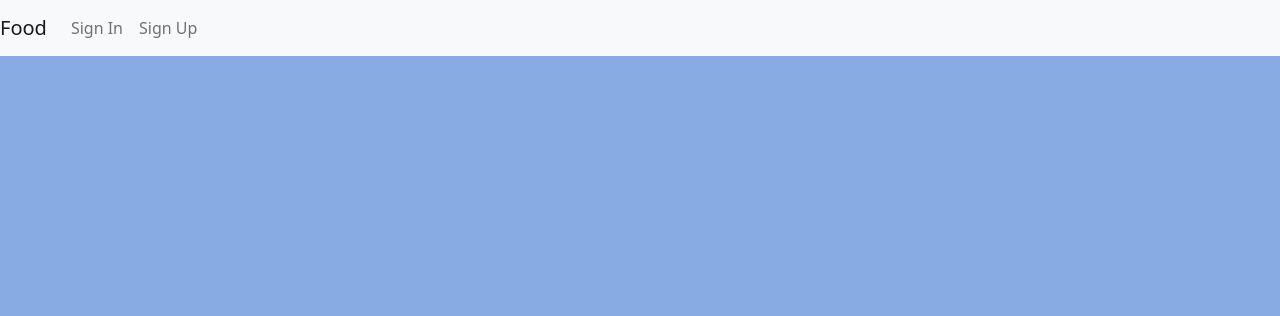
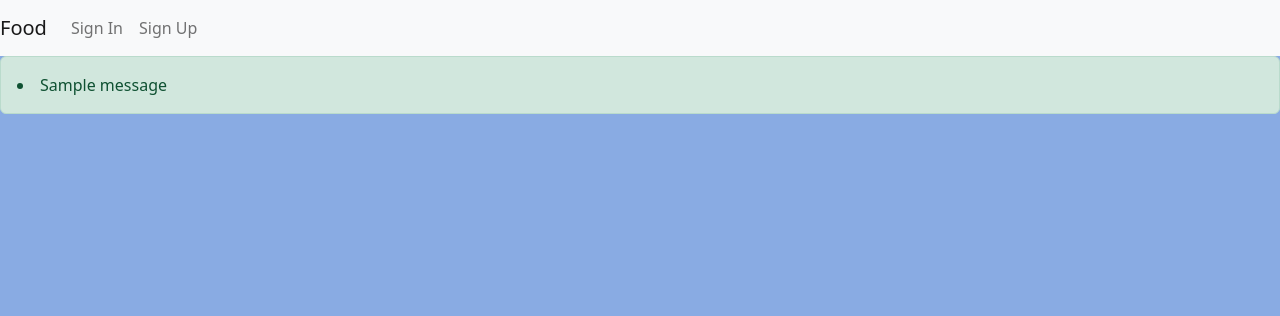
Before and after one commit to sanarkk/django-website, a Django app: page /auth/dashboard/ in a window 1280 px wide. Shown: the top 316 px of the page. Run offline with Django 4.2, Linux system fonts and the light colour scheme; tables that the repository leaves empty hold one stand-in row (values such as "Sample post"); one stand-in notice (Sample message) is shown; some libraries are stand-ins or nearby versions.

Commit message:
Developed messages after user auth.

```diff
--- a/core/settings/base.py
+++ b/core/settings/base.py
@@ -155,3 +155,5 @@ ACCOUNT_UNIQUE_EMAIL = True
 ACCOUNT_USERNAME_REQUIRED = False
 
 LOGIN_REDIRECT_URL = "/"
+
+MESSAGE_STORAGE = 'django.contrib.messages.storage.session.SessionStorage'
--- a/djangoauth/templates/main_page.html
+++ b/djangoauth/templates/main_page.html
@@ -41,6 +41,13 @@
         </ul>
       </div>
     </nav>
+    {% if messages %}
+<div class="alert alert-success">
+    {% for m in messages %}
+    <li {% if message.tags %} class="{{ message.tags }}"{% endif %}>{{ m }}</li>
+    {% endfor %}
+</div>
+{% endif %}
     {% block content %}
     {% endblock %}
     {% endblock %}
--- a/djangoauth/urls.py
+++ b/djangoauth/urls.py
@@ -1,11 +1,11 @@
 from django.urls import path, re_path
-from .views import DashboardView, CustomSignupView
+from .views import DashboardView, CustomSignupView, CustomLoginView
 from allauth.account import views
 
 
 urlpatterns = [
     path("dashboard/", DashboardView.as_view(), name="dashboard"),
-    path("login/", views.login, name="account_login"),
+    path("login/", CustomLoginView.as_view(), name="account_login"),
     path("logout/", views.logout, name="account_logout"),
     path("signup/", CustomSignupView.as_view(), name="account_signup"),
     path(
--- a/djangoauth/views.py
+++ b/djangoauth/views.py
@@ -1,8 +1,9 @@
-from allauth.account.views import SignupView
+from allauth.account.views import SignupView, LoginView
 from django.views.generic import TemplateView
 from braces.views import LoginRequiredMixin
-
+from django.contrib.messages.views import SuccessMessageMixin
 from .forms import CustomSignupForm
+from django.contrib import messages
 
 
 # Create your views here.
@@ -20,5 +21,9 @@ class MainPageView(TemplateView):
     template_name = "main_page.html"
 
 
-class CustomSignupView(SignupView):
+class CustomSignupView(SuccessMessageMixin, SignupView):
     form_class = CustomSignupForm
+
+
+class CustomLoginView(SuccessMessageMixin, LoginView):
+    success_message = 'Successfully login.'
```
Also changed, not shown: templates/account/email/email_confirmation_message.txt (deleted, +0 -7 lines), templates/account/email/base_message.txt (added), templates/account/email/email_confirmation_signup_message.txt (added), templates/account/email/email_confirmation_signup_subject.txt (added), templates/account/email/email_confirmation_subject.txt (added), templates/account/email/password_reset_key_message.txt (added), templates/account/email/password_reset_key_subject.txt (added), templates/account/email/unknown_account_message.txt (added), templates/account/email/unknown_account_subject.txt (added), templates/account/messages/cannot_delete_primary_email.txt (added), templates/account/messages/email_confirmed.txt (added), templates/account/messages/email_deleted.txt (added), templates/account/messages/password_changed.txt (added), templates/account/messages/password_set.txt (added), 2 more files.
